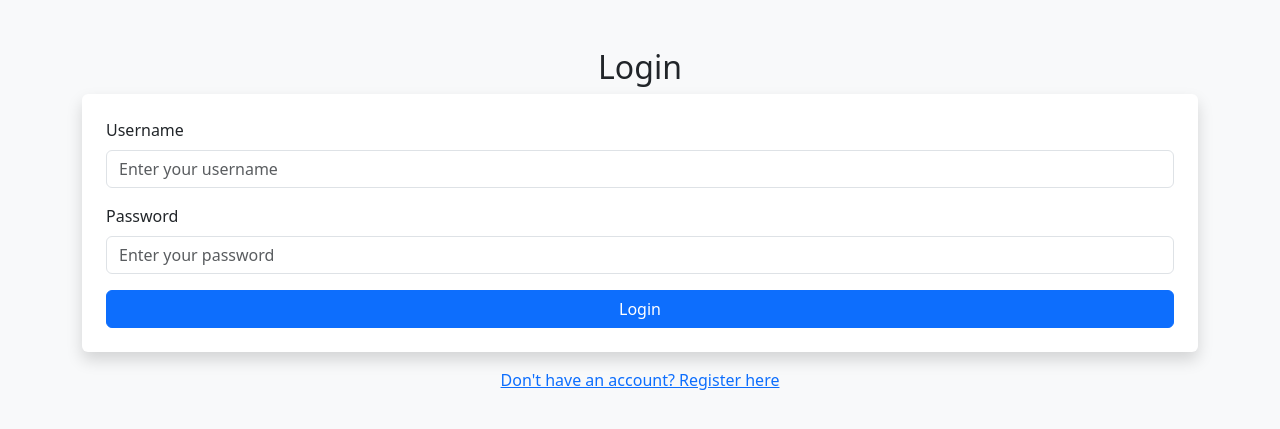
After one commit to mohammadelkhiat/mahsoub, a Flask app: page /login in a window 1280 px wide. The commit adds this page. Shown: the top 429 px of the page. Run offline with Flask 3, Linux system fonts and the light colour scheme.

Commit message:
added bootstrap styling and, Also added User Authentication with flask-login

```diff
--- a/app.py
+++ b/app.py
@@ -64,3 +64,65 @@ def edit_exercise(id):
 
     db.session.commit()
     return jsonify({'message': 'Exercise updated!'})
+
+from flask import Flask, render_template, redirect, url_for, request, flash, session
+from flask_sqlalchemy import SQLAlchemy
+from flask_login import LoginManager, UserMixin, login_user, logout_user, login_required, current_user
+
+app = Flask(__name__)
+app.secret_key = 'supersecretkey'
+app.config['SQLALCHEMY_DATABASE_URI'] = 'sqlite:///users.db'
+db = SQLAlchemy(app)
+login_manager = LoginManager(app)
+login_manager.login_view = "login"  # Redirects to login page if not logged in
+
+class User(UserMixin, db.Model):
+    id = db.Column(db.Integer, primary_key=True)
+    username = db.Column(db.String(150), unique=True, nullable=False)
+    password = db.Column(db.String(150), nullable=False)
+
+@login_manager.user_loader
+def load_user(user_id):
+    return User.query.get(int(user_id))
+
+@app.route('/login', methods=['GET', 'POST'])
+def login():
+    if request.method == 'POST':
+        username = request.form['username']
+        password = request.form['password']
+        user = User.query.filter_by(username=username).first()
+        if user and user.password == password:  # Hash passwords in a real app!
+            login_user(user)
+            return redirect(url_for('index'))
+        flash("Invalid credentials!")
+    return render_template('login.html')
+
+@app.route('/register', methods=['GET', 'POST'])
+def register():
+    if request.method == 'POST':
+        username = request.form['username']
+        password = request.form['password']
+        existing_user = User.query.filter_by(username=username).first()
+        if existing_user is None:
+            new_user = User(username=username, password=password)
+            db.session.add(new_user)
+            db.session.commit()
+            flash("Registration successful!")
+            return redirect(url_for('login'))
+        flash("Username already exists!")
+    return render_template('register.html')
+
+@app.route('/logout')
+@login_required
+def logout():
+    logout_user()
+    return redirect(url_for('login'))
+
+@app.route('/')
+@login_required
+def index():
+    return render_template('index.html', user=current_user)
+
+if __name__ == '__main__':
+    db.create_all()  # Creates tables (users.db)
+    app.run(debug=True)
--- a/templates/index.html
+++ b/templates/index.html
@@ -3,10 +3,13 @@
 <head>
     <title>Mahsoub</title>
     <link rel="stylesheet" href="{{ url_for('static', filename='css/main.css') }}">
+    <link href="https://cdn.jsdelivr.net/npm/bootstrap@5.3.0-alpha1/dist/css/bootstrap.min.css" rel="stylesheet">
 </head>
 <body>
     <h1>Welcome to Mahsoub!</h1>
     <p>This is your gym tracker application. Start tracking today!</p>
+    <h3>Welcome {{ user.username }}</h3>
+<a href="/logout">Logout</a>
 <h2>Add an Exercise</h2>
 <form id="exerciseForm">
     <label for="name">Exercise Name:</label><br>
--- /dev/null
+++ b/templates/login.html
@@ -0,0 +1,29 @@
+<!DOCTYPE html>
+<html lang="en">
+<head>
+    <meta charset="UTF-8">
+    <meta name="viewport" content="width=device-width, initial-scale=1.0">
+    <title>Login</title>
+    <!-- Bootstrap CSS -->
+    <link href="https://cdn.jsdelivr.net/npm/bootstrap@5.3.0-alpha1/dist/css/bootstrap.min.css" rel="stylesheet">
+</head>
+<body class="bg-light">
+    <div class="container mt-5">
+        <h2 class="text-center">Login</h2>
+        <form action="/login" method="post" class="shadow p-4 rounded bg-white">
+            <div class="mb-3">
+                <label for="username" class="form-label">Username</label>
+                <input type="text" name="username" class="form-control" placeholder="Enter your username" required>
+            </div>
+            <div class="mb-3">
+                <label for="password" class="form-label">Password</label>
+                <input type="password" name="password" class="form-control" placeholder="Enter your password" required>
+            </div>
+            <button type="submit" class="btn btn-primary w-100">Login</button>
+        </form>
+        <p class="text-center mt-3">
+            <a href="/register">Don't have an account? Register here</a>
+        </p>
+    </div>
+</body>
+</html>
```
Also changed, not shown: templates/register.html (added, +29 -0 lines).
